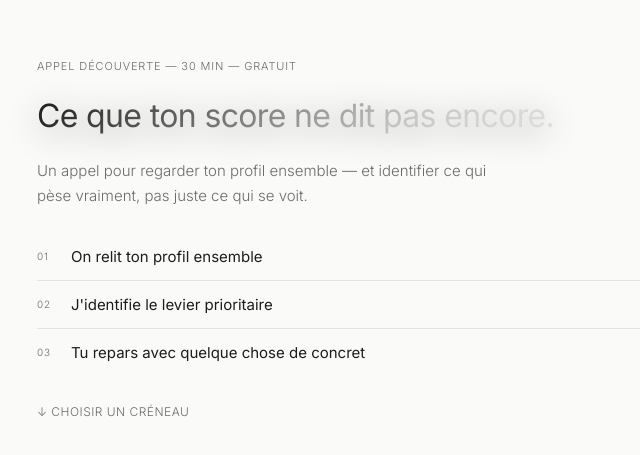
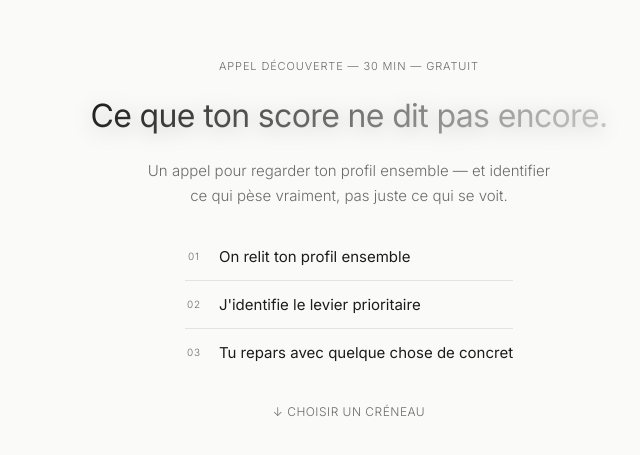
Before and after one commit to enzormdn-tech/burnout-quiz, a plain HTML site: page appel.html in a window 1280 px wide. Shown: the part 171-626 px from the top of the page, without its empty margins (291-931 px from the left). Drawn offline with Linux system fonts and the light colour scheme; a script that the page names is missing.

Commit message:
Center layout + softer gradient on title

```diff
--- a/appel.html
+++ b/appel.html
@@ -38,6 +38,8 @@
       display: flex;
       flex-direction: column;
       justify-content: center;
+      align-items: center;
+      text-align: center;
       padding: 48px 0 32px;
       gap: 24px;
     }
@@ -55,18 +57,19 @@
       font-weight: 400;
       letter-spacing: -0.02em;
       line-height: 1.2;
-      background: linear-gradient(135deg, #1c1c1c 0%, #c8c8c8 60%, #f0f0f0 100%);
+      background: linear-gradient(135deg, #1c1c1c 0%, #c8c8c8 100%);
       -webkit-background-clip: text;
       -webkit-text-fill-color: transparent;
       background-clip: text;
-      filter: drop-shadow(0 6px 16px rgba(0,0,0,0.4));
+      filter: drop-shadow(0 4px 10px rgba(0,0,0,0.2));
     }
 
     .page-sub {
       font-size: 15px;
       line-height: 1.65;
       color: var(--sub);
-      max-width: 480px;
+      max-width: 420px;
+      text-align: center;
     }
 
     /* ── Steps ── */
```
